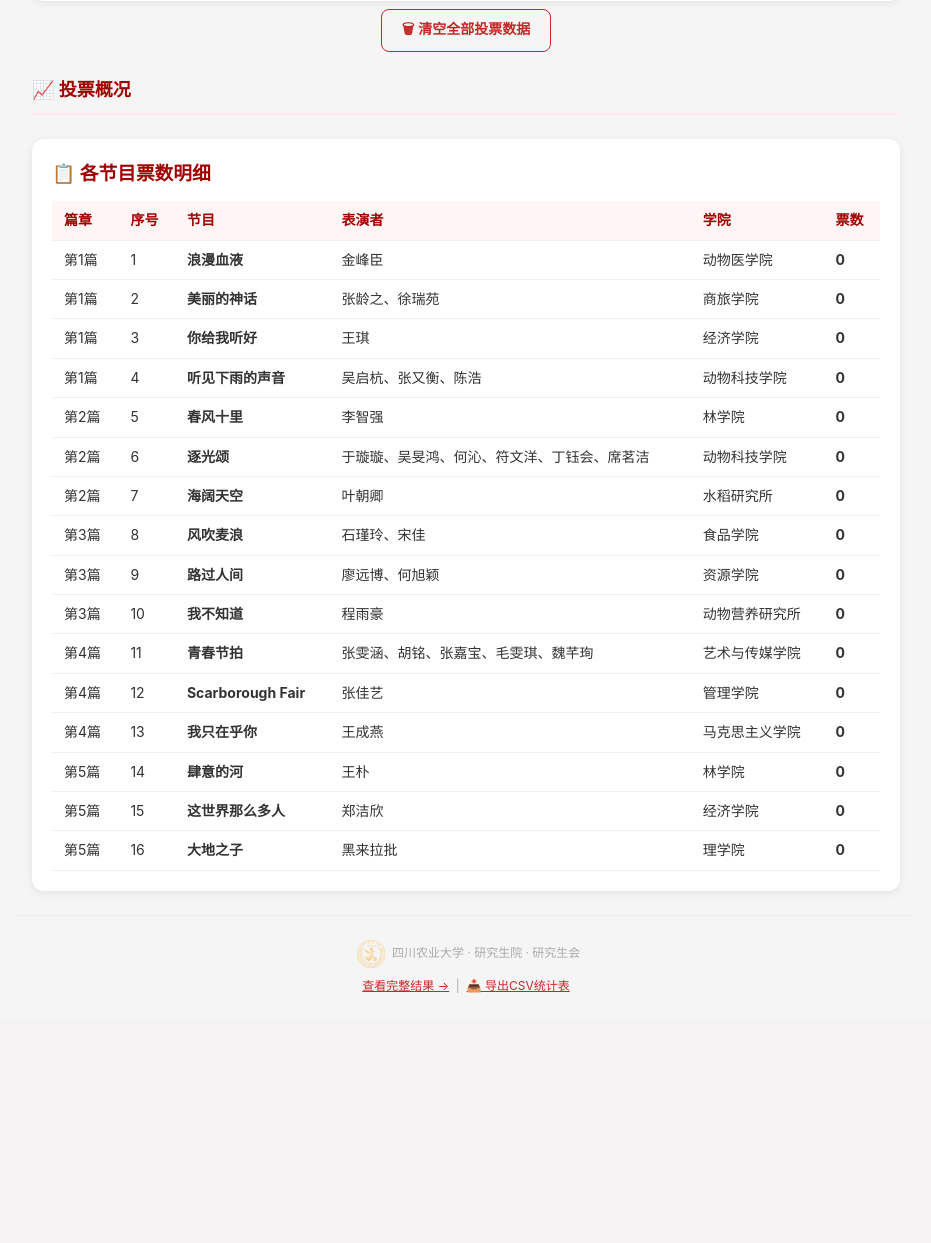
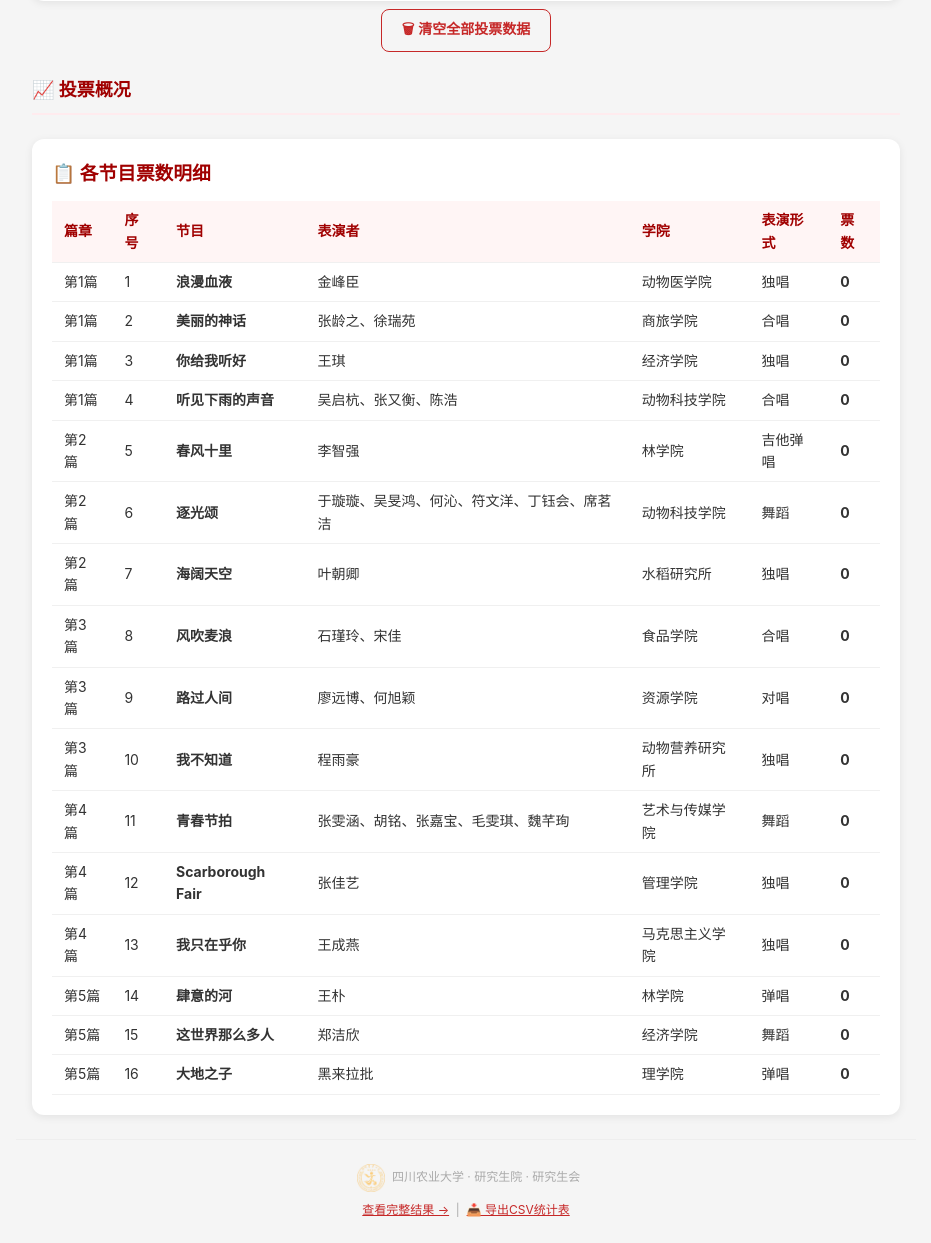
Before and after one commit to dabopen/vote-app, a Flask app: page /admin in a window 1280 px wide. Shown: the part 1246-2489 px from the top of the page, without its empty margins (174-1105 px from the left). Before the commit the page ends 2239 px from the top, so only its background shows below. Run offline with Flask 3, Linux system fonts and the light colour scheme; data comes from the database, SQL or seed files in the repository; data that the repository does not hold is empty.

Commit message:
add category display in admin, update CSV header

```diff
--- a/app.py
+++ b/app.py
@@ -192,7 +192,7 @@ def admin_panel():
     conn = get_db()
     sessions = conn.execute("SELECT * FROM voting_sessions ORDER BY chapter").fetchall()
     vote_counts = conn.execute("""
-        SELECT p.chapter, p.id, p.program_name, p.performer, p.college, COUNT(v.id) as votes
+        SELECT p.chapter, p.id, p.program_name, p.performer, p.college, p.category, COUNT(v.id) as votes
         FROM programs p LEFT JOIN votes v ON p.id = v.program_id
         GROUP BY p.id ORDER BY p.order_num
     """).fetchall()
@@ -300,7 +300,7 @@ def admin_export_csv():
 
     si = StringIO()
     cw = csv.writer(si)
-    cw.writerow(['篇章', '序号', '节目名称', '表演者', '学院', '类型', '票数'])
+    cw.writerow(['篇章', '序号', '节目名称', '表演者', '学院', '表演形式', '票数'])
     for r in results:
         cw.writerow([f'第{r["chapter"]}篇章', r['order_num'], r['program_name'],
                      r['performer'], r['college'], r['category'], r['votes']])
--- a/templates/admin.html
+++ b/templates/admin.html
@@ -108,7 +108,7 @@
     <div class="session-card" style="margin: 0 16px;">
       <h3 style="color:#a00000; margin-bottom:12px;">📋 各节目票数明细</h3>
       <table class="results-table">
-        <tr><th>篇章</th><th>序号</th><th>节目</th><th>表演者</th><th>学院</th><th class="num">票数</th></tr>
+        <tr><th>篇章</th><th>序号</th><th>节目</th><th>表演者</th><th>学院</th><th>表演形式</th><th class="num">票数</th></tr>
         {% for v in vote_counts %}
           <tr>
             <td>第{{ v.chapter }}篇</td>
@@ -116,6 +116,7 @@
             <td><strong>{{ v.program_name }}</strong></td>
             <td>{{ v.performer }}</td>
             <td>{{ v.college }}</td>
+            <td>{{ v.category }}</td>
             <td class="num"><strong>{{ v.votes }}</strong></td>
           </tr>
         {% endfor %}
```
